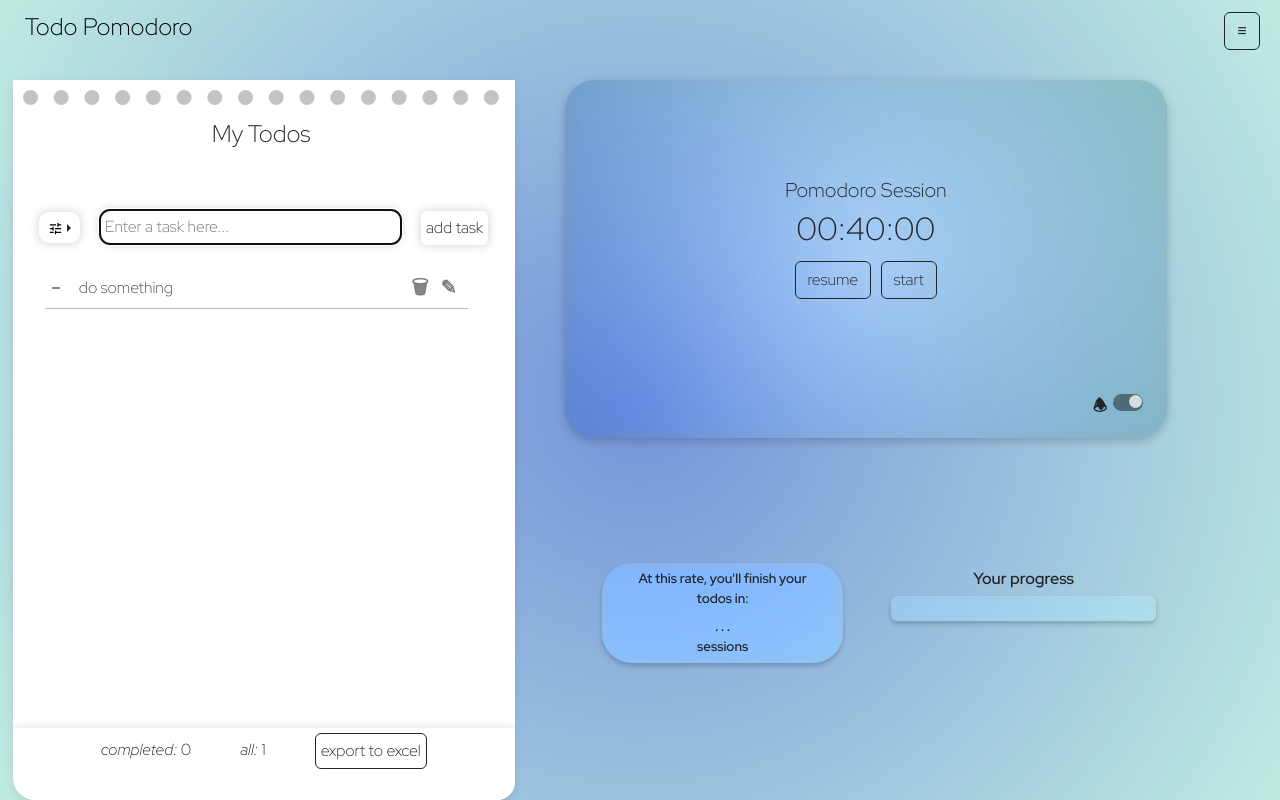
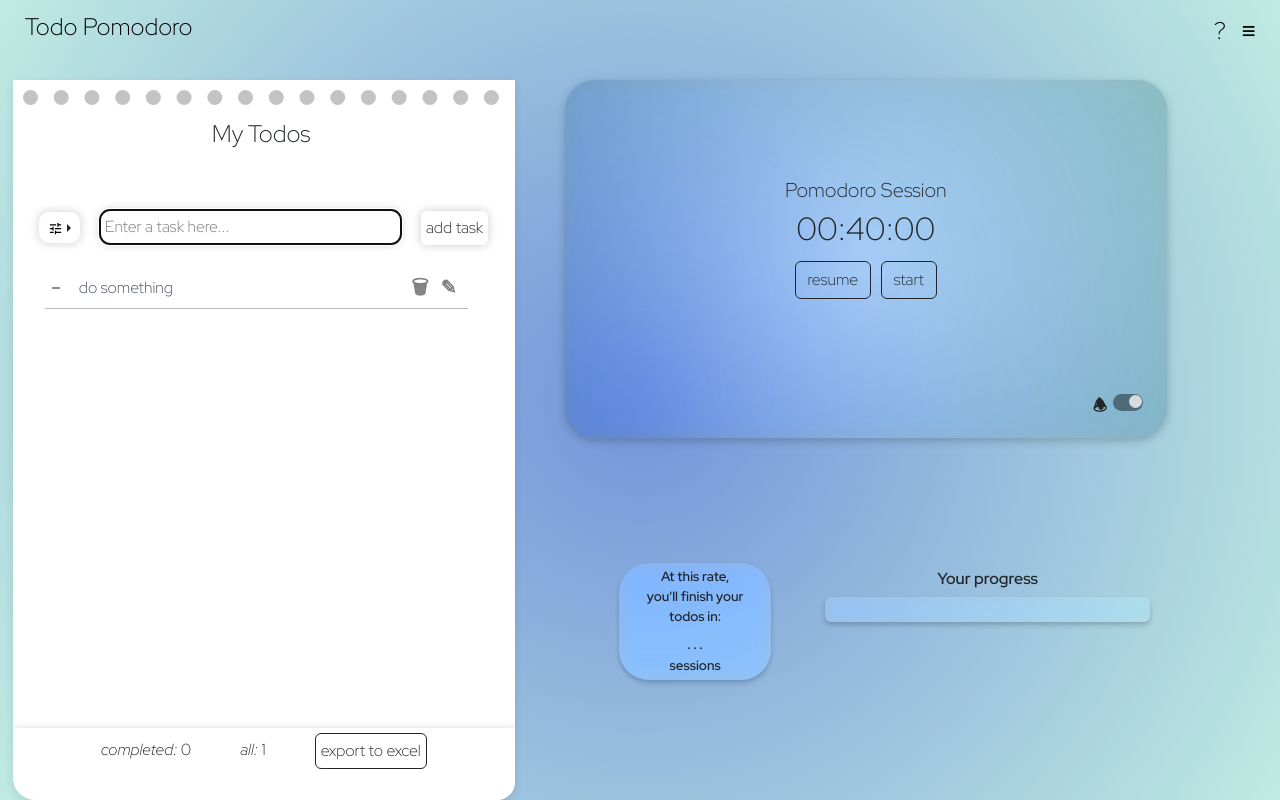
Before and after one commit to lielbidago/Todo-Pomodoro, a React (Create React App) app: page /Todos-and-pomodoro in a window 1280 px wide. Built offline with nearby package versions, Linux system fonts and the light colour scheme.

Commit message:
added design to settings, added help button with tooltips for the timer and list

```diff
--- a/src/components/CompletionForcast.tsx
+++ b/src/components/CompletionForcast.tsx
@@ -1,12 +1,26 @@
+import { useRef } from "react";
+import { Overlay, Tooltip } from "react-bootstrap";
 
 
-export function CompletionForcast({CompletionForcastEval, buttonColor}){
+export function CompletionForcast({CompletionForcastEval, buttonColor, toggleHelpTips}){
+
+    const forcastRef = useRef(null)
 
     return (
-        <div className={"CompletionForcast "+buttonColor}>
-            <label htmlFor="CompletionForcast-title">At this rate, you'll finish your todos in:</label>
-            <h4>{CompletionForcastEval()}</h4>
-            sessions
+        <div ref={forcastRef}>
+            <div className={"CompletionForcast "+buttonColor}>
+                <label htmlFor="CompletionForcast-title">At this rate,<br/> you'll finish your todos in:</label>
+                <h4>{CompletionForcastEval()}</h4>
+                sessions
+            </div>
+            <Overlay target={forcastRef.current} show={toggleHelpTips} placement='top'>
+                        {(props) => (
+                            <Tooltip {...props}>
+                                displays a completion forcast of the tasks: <br/> the number of the sessions it would take
+                            </Tooltip>
+                        )}
+            </Overlay>
         </div>
+
     );
 }
--- a/src/components/FilterDropDown.tsx
+++ b/src/components/FilterDropDown.tsx
@@ -2,12 +2,12 @@ import Dropdown from 'react-bootstrap/Dropdown';
 import DropdownButton from 'react-bootstrap/DropdownButton';
 
 
-export default function FilterDropDown({handleFilterTodos}) {
+export default function FilterDropDown({handleFilterTodos, FilterDropDownRef}) {
 
 
     return (
     <>
-      <div className="mb-2 filter">
+      <div className="mb-2 filter" ref={FilterDropDownRef}>
             <DropdownButton
               key={'end'}
               id={`dropdown-button-drop-end`}
--- a/src/components/Settings.tsx
+++ b/src/components/Settings.tsx
@@ -31,13 +31,9 @@ export function Settings({showSettings, handleCloseSettings, setSessionAndBreakL
         handleCloseSettings()
     }
 
-    // const customeTheme1 = localStorage.getItem('theme1');
-    // const customeTheme2 = localStorage.getItem('theme2');
-    // setButtonColor(getButtonsColor(localStorage.getItem('theme1'), localStorage.getItem('theme2')))
-
     return (
         <>
-        <Offcanvas show={showSettings} onHide={handleCloseSettings} placement={'start'}>
+        <Offcanvas show={showSettings} onHide={handleCloseSettings} placement={'end'} >
             <Offcanvas.Header closeButton>
                 <Offcanvas.Title>Settings</Offcanvas.Title>
             </Offcanvas.Header>
--- a/src/components/header.tsx
+++ b/src/components/header.tsx
@@ -1,28 +1,38 @@
 
-import { Button } from "react-bootstrap";
+import { useRef } from "react";
+import { Button, Overlay, Tooltip } from "react-bootstrap";
 
 interface TodoPomodoroHeaderProps{
     handleShowSettings,
-    buttonColor:string
+    buttonColor:string,
+    toggleHelpTips: boolean,
+    setToggleHelpTips(state:boolean):void
 }
 
 export function TodoPomodoroHeader(props:TodoPomodoroHeaderProps){
 
-  const { handleShowSettings, buttonColor} = props;
-
-//   function onOpen(event: React.MouseEvent<HTMLElement>){
-//     changeStatusTodosEdit(true)
-//   }
-
+  const { handleShowSettings, buttonColor, setToggleHelpTips, toggleHelpTips} = props;
+  const menuRef = useRef(null)
   return (
-        // <h1 className="TodoPomodoroHeader">Todo Pomodoro</h1>
 
         <nav className="navbar navbar-expand-lg bg-body-tertiary TodoPomodoroHeader">
             <div className="container-fluid">
                 <a className="navbar-brand" href="\"><h4 style={{color:buttonColor==='light'? 'white':'black'}}>Todo Pomodoro</h4></a>
                 <div className="header-button">
-                    {/* <button type="button" className="btn btn-outline-light editTODOS" onClick={onOpen}>edit</button> */}
-                    <Button variant={"outline-"+buttonColor} onClick={handleShowSettings} className="me-2 session-settings">≡</Button>
+                    {/* <Button variant='none' onClick={handleShowSettings} className="me-2 session-settings">≡</Button> */}
+                    <button onClick={()=> setToggleHelpTips(!toggleHelpTips)}
+                     style={{color:buttonColor==='light'? 'white':'black'}} className="me-2 help ">?</button>
+                    <button ref={menuRef} onClick={handleShowSettings} style={{color:buttonColor==='light'? 'white':'black'}} className="me-2 session-settings">≡</button>
+                    <Overlay target={menuRef.current} show={toggleHelpTips} placement='bottom'>
+                        {(props) => (
+                            <Tooltip {...props}>
+                                Menu
+                                <br/>
+                                and settings
+                            </Tooltip>
+                        )}
+                    </Overlay>
+
                 </div>
 
             </div>
@@ -31,34 +41,4 @@ export function TodoPomodoroHeader(props:TodoPomodoroHeaderProps){
     )
 
 
-
-    // return (
-    //     <nav className="navbar navbar-expand-lg bg-body-tertiary TodoPomodoroHeader">
-    //     <div className="container-fluid">
-    //       <a className="navbar-brand" href="#">Todo Pomodoro</a>
-    //       <button className="navbar-toggler" type="button" data-bs-toggle="collapse"
-    //       data-bs-target="#navbarNavDropdown" aria-controls="navbarNavDropdown" aria-expanded="false"
-    //       aria-label="Toggle navigation">
-    //         <span className="navbar-toggler-icon"></span>
-    //       </button>
-    //       <button type="button" className="editTODOS" onClick={()=>{changeStatusTodosEdit(true)}}>edit</button>
-
-    //       <div className="collapse navbar-collapse" id="navbarNavDropdown">
-    //         <ul className="navbar-nav">
-    //           <li className="nav-item dropdown">
-    //             <a className="nav-link dropdown-toggle" href="#" role="button"
-    //             data-bs-toggle="dropdown" aria-expanded="false">
-    //               Menu
-    //             </a>
-    //             <ul className="dropdown-menu">
-    //               <li><a className="dropdown-item" href="#">Action</a></li>
-    //               <li><a className="dropdown-item" href="#">Another action</a></li>
-    //               <li><a className="dropdown-item" href="#">Something else here</a></li>
-    //             </ul>
-    //           </li>
-    //         </ul>
-    //       </div>
-    //     </div>
-    //   </nav>
-    // );
 }
--- a/src/components/prograssBar.tsx
+++ b/src/components/prograssBar.tsx
@@ -1,16 +1,31 @@
-import { ProgressBar } from "react-bootstrap";
+import { useRef } from "react";
+import { Overlay, ProgressBar, Tooltip } from "react-bootstrap";
 
 interface prograssBarProps{
     progressValue: number,
-    buttonColor:string
+    buttonColor:string,
+    toggleHelpTips: boolean
 }
 
 export function ProgressBarP(props: prograssBarProps){
 
-    const {progressValue, buttonColor} = props;
+    const {progressValue, buttonColor, toggleHelpTips} = props;
+    const pbRef = useRef(null)
+    return (
+        <div className={`ProgressBarP ${buttonColor}`}>
+            <div ref={pbRef} >
+                <h6>Your progress</h6>
+                <ProgressBar variant='' now={progressValue} label={`${progressValue}%`}/>
+            </div>
+            <Overlay target={pbRef.current} show={toggleHelpTips} placement='bottom'>
+                        {(props) => (
+                            <Tooltip {...props}>
+                                shows your progression
+                            </Tooltip>
+                        )}
+            </Overlay>
+        </div>
 
-    return <div className={`ProgressBarP ${buttonColor}`}>
-        <h6>Your progress</h6>
-        <ProgressBar variant='' now={progressValue} label={`${progressValue}%`}/>
-        </div>
+
+        )
 }
--- a/src/pages/ListAndTimer.tsx
+++ b/src/pages/ListAndTimer.tsx
@@ -34,7 +34,7 @@ export function ListAndTimer(){
     const [completedTasksCounter, setCompletedTasksCounter] = useState(0)
     const [overallTaskRate, setOverallTaskRate] = useState(0)
     const [sessionNum, setSessionNum] = useState(0)
-
+    const [toggleHelpTips, setToggleHelpTips] = useState(false)
 
     function setLastSessionTaskCount(){
         setCompletedTasksCounter(completedTasksCount)
@@ -67,7 +67,7 @@ export function ListAndTimer(){
     return (
         <div className="ListAndTimer" >
 
-            <TodoPomodoroHeader handleShowSettings={handleShowSettings} buttonColor={buttonColor}/>
+            <TodoPomodoroHeader handleShowSettings={handleShowSettings} buttonColor={buttonColor} toggleHelpTips={toggleHelpTips} setToggleHelpTips={setToggleHelpTips}/>
 
             <PomodoroTimer timer={timer}
              timerMode={timerMode}
@@ -89,13 +89,14 @@ export function ListAndTimer(){
                 setLastSessionTaskCount={setLastSessionTaskCount}
                 calculateCurSessionRate={calculateCurSessionRate}
                 buttonColor={buttonColor}
+                toggleHelpTips={toggleHelpTips}
 
              />
 
 
             <div className="updates">
-                <ProgressBarP progressValue={progressValue()} buttonColor={buttonColor}/>
-                <CompletionForcast CompletionForcastEval={CompletionForcastEval} buttonColor={buttonColor}/>
+                <ProgressBarP progressValue={progressValue()} buttonColor={buttonColor} toggleHelpTips={toggleHelpTips}/>
+                <CompletionForcast CompletionForcastEval={CompletionForcastEval} buttonColor={buttonColor} toggleHelpTips={toggleHelpTips}/>
             </div>
 
             <TodoPomodoList todoList={todoList}
@@ -108,6 +109,7 @@ export function ListAndTimer(){
                     todosTitle={todosTitle} changeTodosTitle={changeTodosTitle}
                     updateTodosTitle={updateTodosTitle}
                     handleItemOrderChange = {handleItemOrderChange}
+                    toggleHelpTips={toggleHelpTips}
             />
 
 
--- a/src/scss/App.scss
+++ b/src/scss/App.scss
@@ -57,6 +57,23 @@ footer{
     padding:0.5%;
   }
 
+}
+.session-settings, .help{
+  background-color: transparent;
+  border-radius: 5px;
+  border: none;
+  transform: scale(1.5);
+
+}
+.session-settings:hover{
+  // background-color: #ffffff59;
+  box-shadow: 2px 1px 4px 0px rgba(0, 0, 0, 0.274);
+}
+
+.modal-open .offcanvas{
+  background-color: rgba(255, 255, 255, 0.498);
+  backdrop-filter: blur(8px) saturate(200%);
+  -webkit-backdrop-filter: blur(15px) saturate(200%);
 }
 
 .ListAndTimer{
--- a/src/scss/updates.scss
+++ b/src/scss/updates.scss
@@ -2,11 +2,11 @@
   display: flex;
   grid-area: updates;
   flex-direction: row-reverse;
-  margin: 0% 10% 2% 10%;
+  margin: 0% 10% 2% 0%;
 
   .CompletionForcast{
-    padding:1% 3%;
-    height: fit-content;
+    padding:3% 10%;
+    // height: fit-content;
     font-size:smaller;
     font-weight: bold;
     text-align: center;
--- a/src/scss/welcome.scss
+++ b/src/scss/welcome.scss
@@ -1,9 +1,4 @@
 
-// html, body {
-//     margin:0;
-//     height:100%;
-//     overflow:hidden;
-// }
 .welcome-page{
     display: flex;
     flex-direction: column;
@@ -29,9 +24,8 @@
 
 }
 
+.welcomediv{
+    animation:welcomediv .9s cubic-bezier(.47,0.000,.745,.715) both
+}
 
-// .welcome-page .welcomediv{
-
-//     transform: translateY(-70%);
-//     visibility: hidden;
-// }
+@keyframes welcomediv{0%{transform:scale(2);filter:blur(4px);opacity:0}100%{transform:scale(1);filter:blur(0);opacity:1}}
```
Also changed, not shown: src/components/PomodoroTimer.tsx (+27 -6 lines), src/components/TodoLI.tsx (+14 -4 lines), src/components/TodoPomodoroList.tsx (+47 -10 lines).
